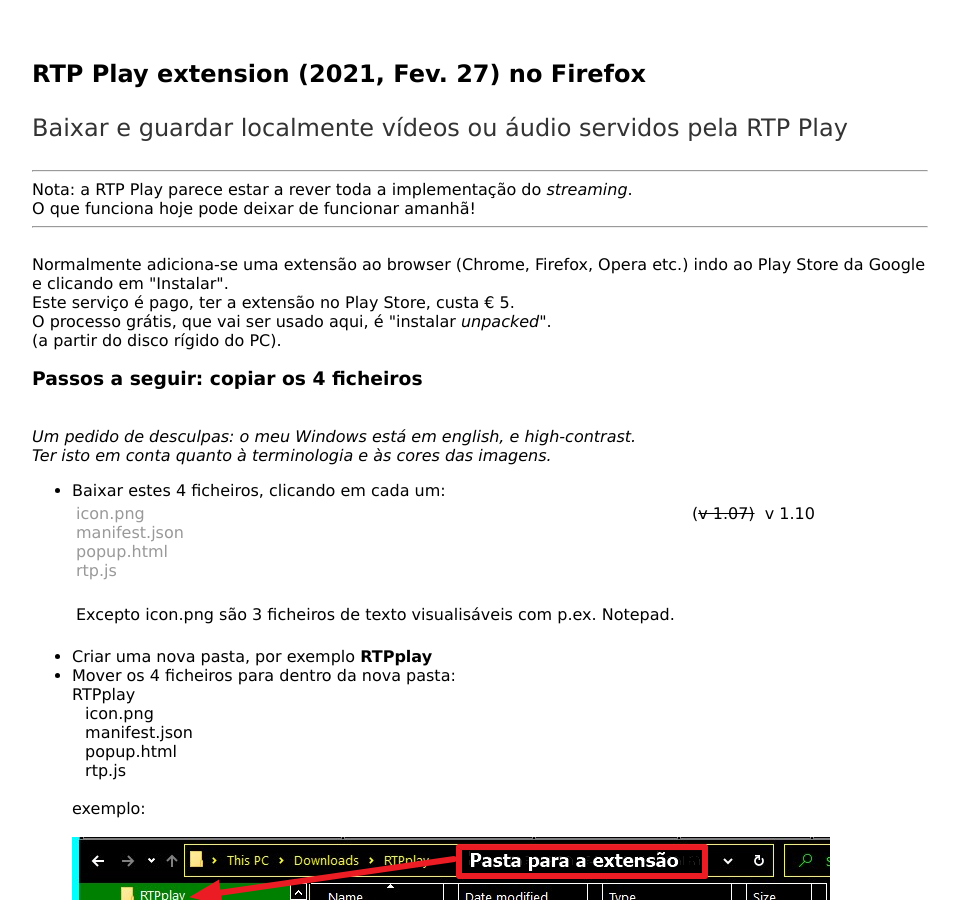
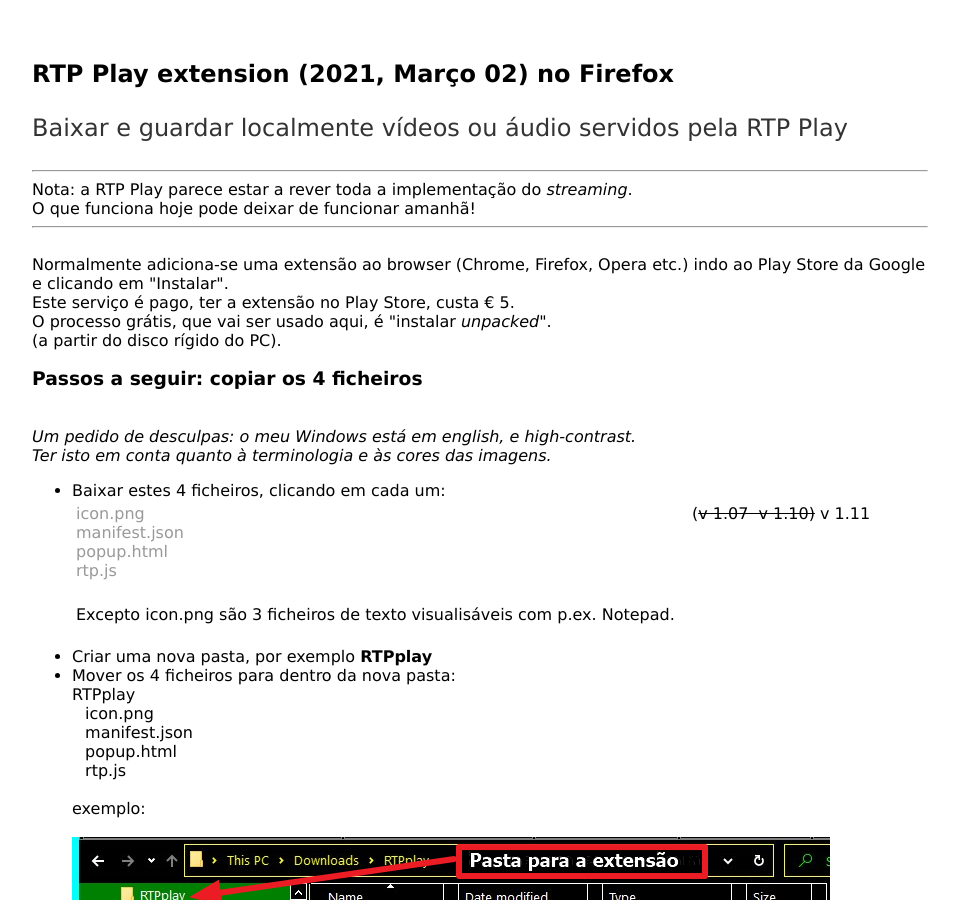
Before and after one commit to rtpplay/recursos.github.io, a Jekyll site: the page built from index_ffox.html, in a window 1280 px wide and 900 px high. Shown: the whole window, without its empty margins (160-1119 px from the left). Built offline with Jekyll 4.4.1, drawn with Linux system fonts in a browser that asks for light colours; some of the changed text lies outside the part shown.

Commit message:
Update index_ffox.html

```diff
--- a/index_ffox.html
+++ b/index_ffox.html
@@ -3,7 +3,7 @@
 title: RTP Play extension (Firefox)
 ---
 <div class="blurb">
-	<h2>RTP Play extension (2021, Fev. 27) no Firefox</h2>
+	<h2>RTP Play extension (2021, Março 02) no Firefox</h2>
 	<p>Baixar e guardar localmente vídeos ou áudio servidos pela RTP Play
 
 	</p>
@@ -39,7 +39,7 @@
 	<a href="files/popup.html" download>popup.html</a> <br>
 	<a href="files/rtp.js" download>rtp.js</a> <br></td>
 	<td>&nbsp;</td>
-	<td valign="top">(<s>v 1.07)</s> &nbsp;v 1.10</td>
+	<td valign="top">(<s>v 1.07 &nbsp;v 1.10)</s>&nbsp;v 1.11</td>
 </tr>
 	<tr><td><br>Excepto icon.png são 3 ficheiros de texto visualisáveis com p.ex. Notepad.<br>&nbsp;<br>
 		</td>
@@ -84,13 +84,16 @@
 		<li>Na página que se abre, clicar (5) em "Load Temporary Add-on",<br><br>
 		<img src="files_ff/2021-02-26-ff-loadtemp.png"><br><br></li>
 		<li>Escolher (6) a pasta com os 4 ficheiros "RTPplay",<br>
-		Seleccionar um deles (7) (o diálogo diz para escolher 'manifest.json'
+		Seleccionar um deles (7) (o diálogo diz para escolher "manifest.json"
 			<br>mas parece que qualquer ficheiro serve)<br><br>
-			<IMG src = "files_ff/2021-02-26-ff-open.png"><br><br></li>
+			<img src = "files_ff/2021-02-26-ff-open.png"><br><br>
+		</li>
 		<li>A extensão fica instalada (8):<r><br><br>
 			<img src="files_ff/2021-02-26-ff-installed.png"><br><br>
+		</li>
 		<li>No caso do Firefox o icon vai logo para junto da barra de extensões (9):<br><br>
-		<img src="files_ff/2021-02-26-ff-pinned.png"><br><br></li>
+		<img src="files_ff/2021-02-26-ff-pinned.png"><br><br>
+		</li>
 
 		<li>A partir de agora, clicar no icon <img src = "files_ff/icon.png"> e de seguida no botão "Download RTP" (10) que aparece, para correr a extensão<br><br>
 		<img src = "files_ff/2021-02-26-ff-buttonrtp.png">
```
